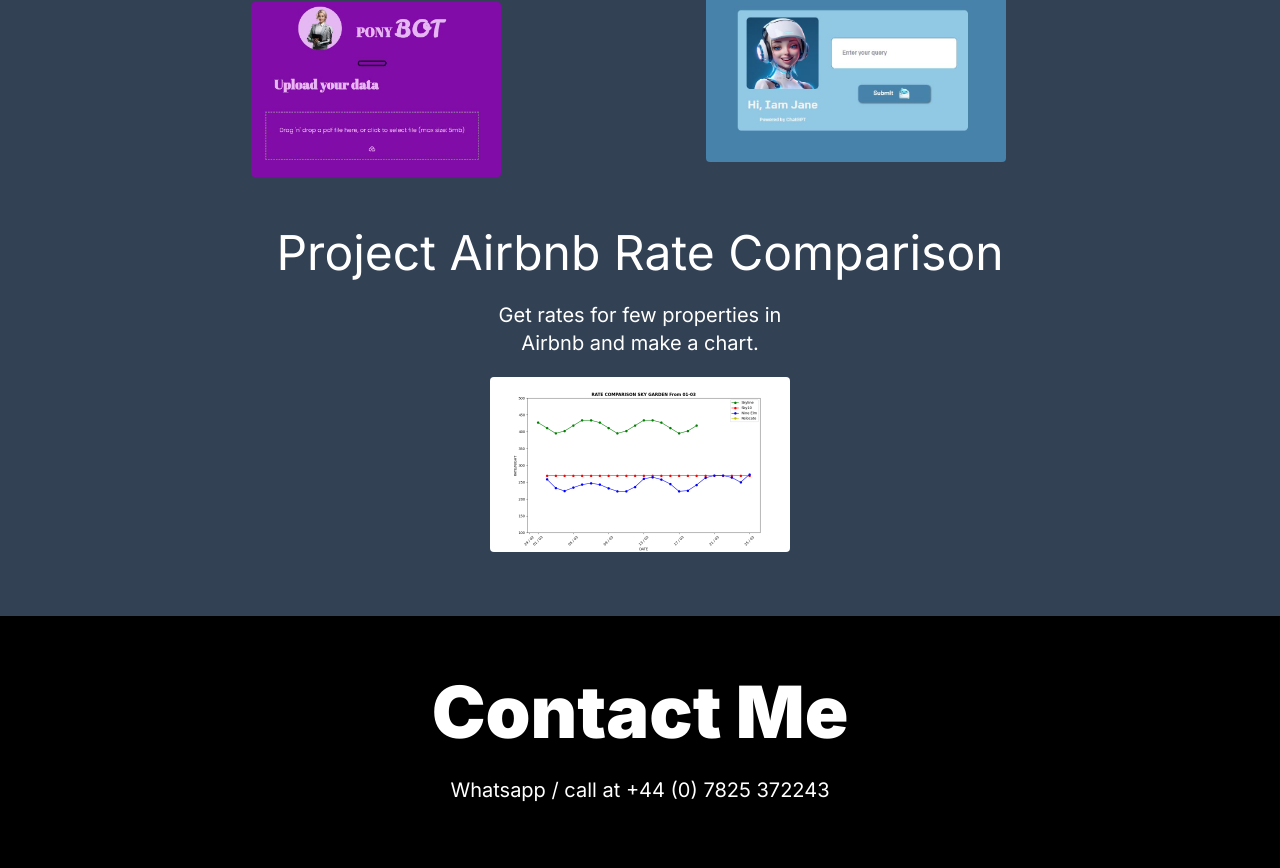
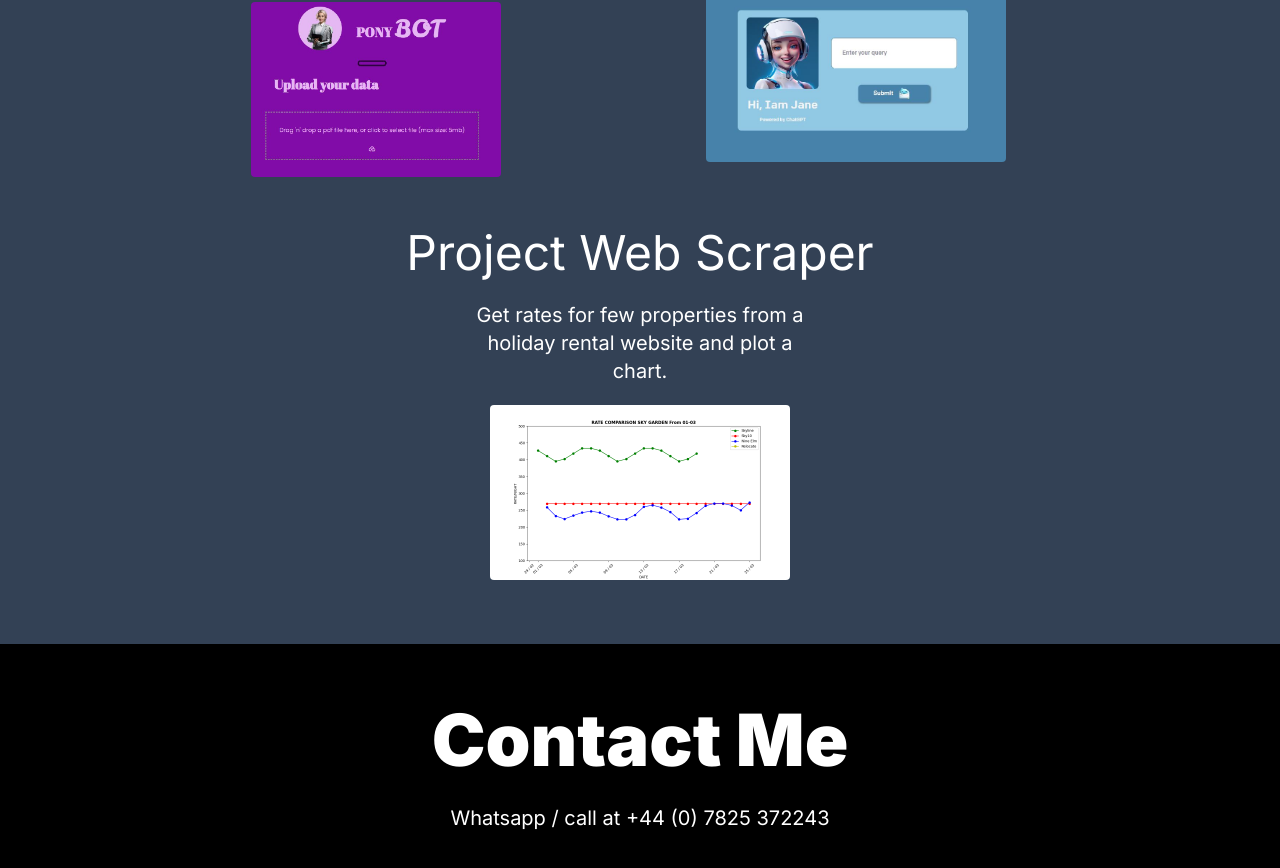
Before and after one commit to haditedi/haditedi, a Next.js app: page / in a window 1280 px wide. Shown: the part 694-1562 px from the top of the page. Before the commit the page ends 1538 px from the top, so only its background shows below. Built offline with nearby package versions, Linux system fonts and the light colour scheme.

Commit message:
ramend headline

```diff
--- a/app/page.js
+++ b/app/page.js
@@ -106,10 +106,11 @@
             className="flex flex-col justify-center items-center m-3"
           >
             <h1 className="text-white text-center text-3xl md:text-5xl m-2 p-2">
-              Project Airbnb Rate Comparison
+              Project Web Scraper
             </h1>
             <p className="w-[350px] m-2 text-lg md:text-xl text-center">
-              Get rates for few properties in Airbnb and make a chart.
+              Get rates for few properties from a holiday rental website and
+              plot a chart.
             </p>
             <motion.div className="mb-10" whileHover={{ scale: 1.1 }}>
               <Link href="/skygarden.png" target="_blank">
```
